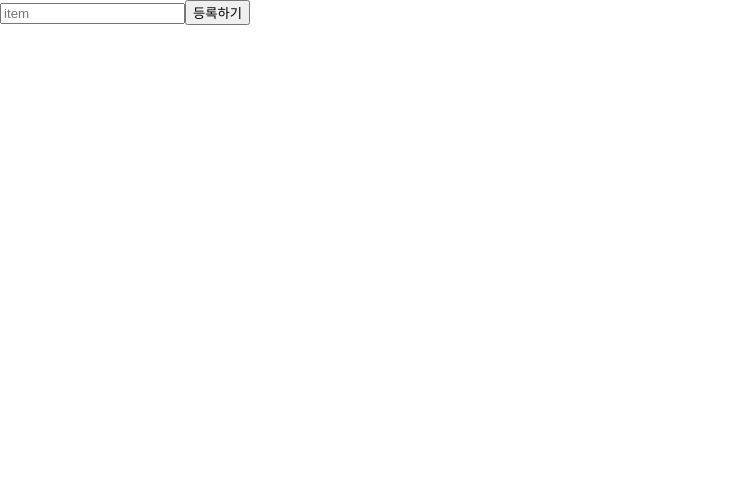
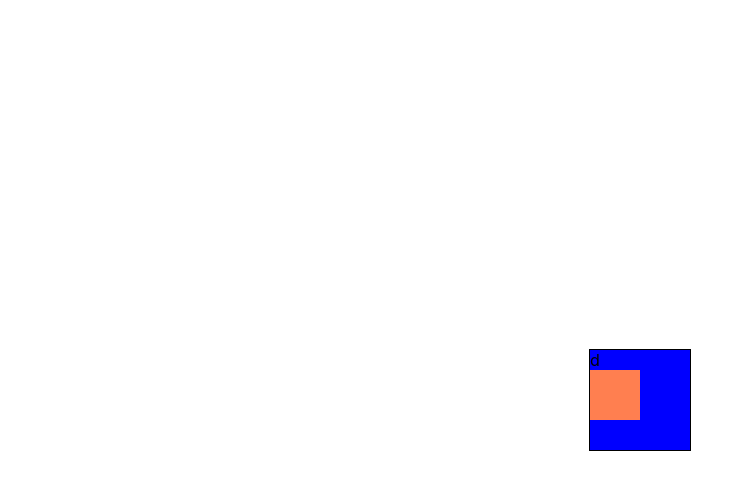
Before and after one commit to mye0ngs00/to_do_list_2020, a React (Create React App) app: page /#/ in a window 1280 px wide. Shown: the top 490 px of the page, without its empty margins (0-754 px from the left). Built offline with nearby package versions, Linux system fonts and the light colour scheme.

Commit message:
test sass

```diff
--- a/package.json
+++ b/package.json
@@ -6,6 +6,8 @@
     "@testing-library/jest-dom": "4.2.4",
     "@testing-library/react": "9.5.0",
     "@testing-library/user-event": "7.2.1",
+    "classnames": "2.2.6",
+    "node-sass": "4.14.1",
     "react": "^16.13.1",
     "react-dom": "^16.13.1",
     "react-router-dom": "5.2.0",
--- a/src/App.css
+++ /dev/null
@@ -1,4 +0,0 @@
-.my-div{
-  background-color: aqua;
-  font-size: 15px;
-}
--- a/src/App.js
+++ b/src/App.js
@@ -1,13 +1,22 @@
-import React from 'react';
-import './App.css';
+import React, { createContext } from 'react';
 import { HashRouter, Route } from 'react-router-dom';
 import TodoList from './router/TodoList';
+import styles from './App.module.scss';
+import classNames from 'classnames/bind';
 
+const cx = classNames.bind(styles);
 function App() {
+  const isBlue = true;
   return (
+    <div className={cx('box', {blue: isBlue})}>
+      d
+      <div className={cx('box-inside')} />
+    </div>
+    /*
     <HashRouter>
       <Route path='/' exact={true} component={TodoList} />
     </HashRouter>
+    */
   );
 }
 
--- /dev/null
+++ b/src/App.module.scss
@@ -0,0 +1,28 @@
+.box {
+  display: inline-block;
+  width: 100px;
+  height: 100px;
+  border: 1px solid black;
+  position: fixed;
+  top: 50%;
+  left: 50%;
+  transform: translate(-50%, -50%);
+
+  &.blue {
+    background: blue;
+  }
+
+  &.hover {
+    background: yellow;
+  }
+
+  &.active {
+    background: red;
+  }
+
+  .box-inside{
+    background: coral;
+    width: 50px;
+    height: 50px;
+  }
+}
--- a/src/router/TodoList.js
+++ b/src/router/TodoList.js
@@ -1,6 +1,7 @@
 import React from 'react';
 
 class TodoList extends React.Component {
+
     state = {
         items: [],
         item: ''
```
Also changed, not shown: 1 other file (tests, documents, lock files or other folders).
